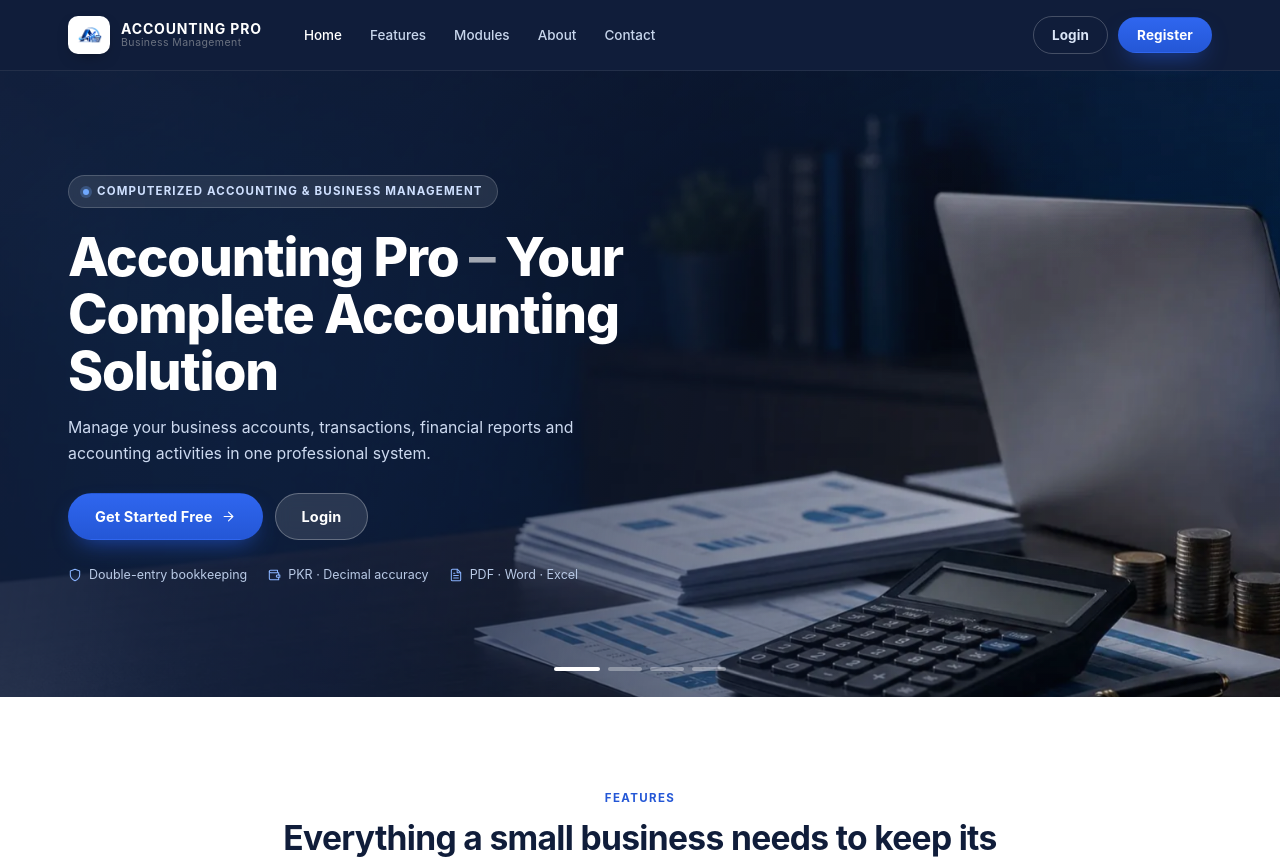
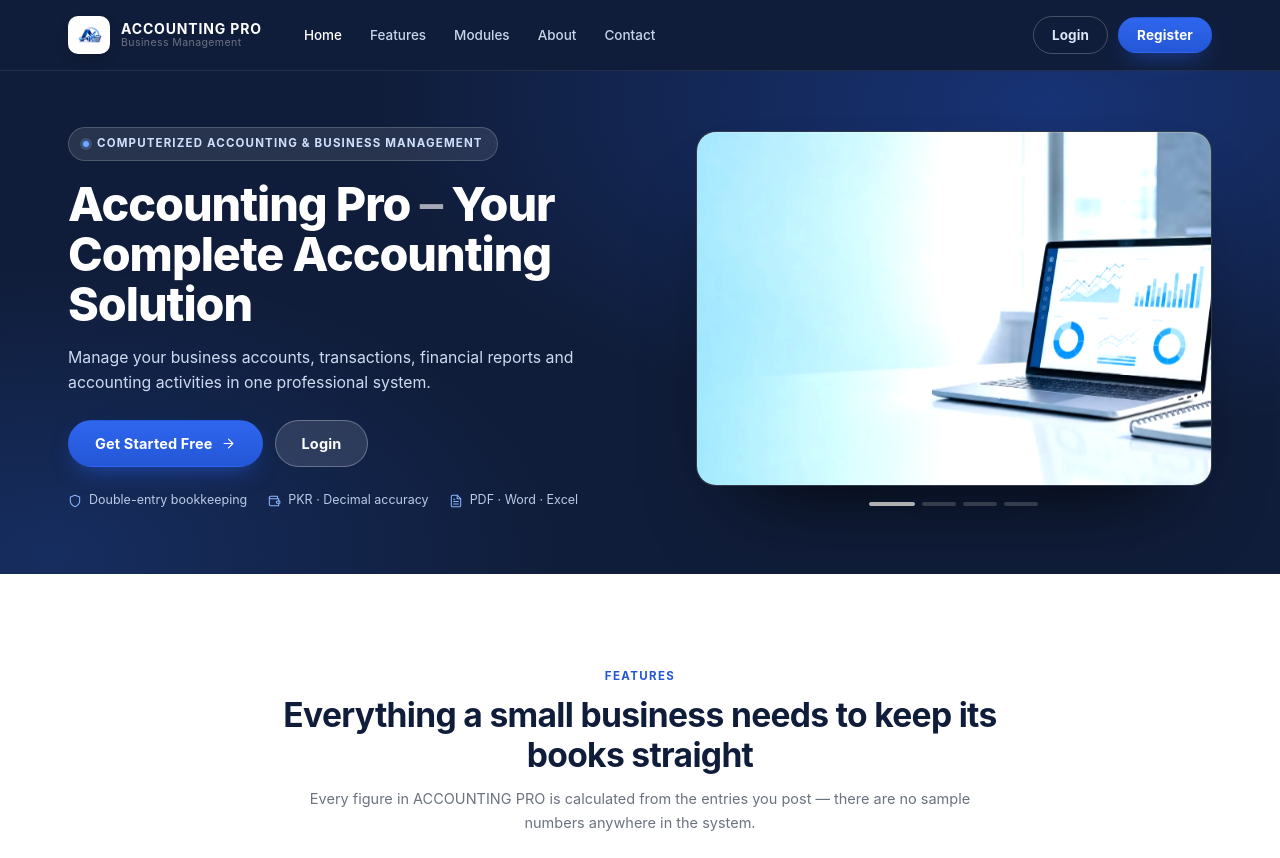
Before and after one commit to muzamiliqbal0393-png/accounting-pro3, a Flask app: page / in a window 1280 px wide. Shown: the top 858 px of the page. Run offline with Flask 3, Linux system fonts and the light colour scheme; some libraries are stand-ins or nearby versions.

Commit message:
Professional split hero: photo fully visible beside the copy, brighter opener, cleaner spacing

```diff
--- a/static/css/home.css
+++ b/static/css/home.css
@@ -410,3 +410,88 @@
 @media (min-width: 1600px) {
   .hero { min-height: 720px; }
 }
+
+/* ==========================================================================
+   PROFESSIONAL SPLIT HERO  (image fully visible next to the copy)
+   Appended last so it wins over the earlier full-bleed rules.
+   ========================================================================== */
+.hero.hero-split {
+  min-height: 0;
+  align-items: stretch;
+  display: block;
+  background:
+    radial-gradient(1050px 520px at 82% 6%, rgba(36, 87, 214, .38), transparent 64%),
+    radial-gradient(820px 460px at 4% 96%, rgba(46, 110, 246, .20), transparent 62%),
+    #101D3A;
+  padding: clamp(36px, 4.4vw, 66px) 0 clamp(44px, 5vw, 76px);
+}
+.hero-split .hero-inner {
+  display: grid;
+  grid-template-columns: minmax(0, 1.04fr) minmax(0, .96fr);
+  align-items: center;
+  gap: clamp(26px, 3.6vw, 58px);
+  max-width: 1200px;
+  margin: 0 auto;
+  padding: 0 clamp(16px, 4vw, 28px);
+}
+.hero-split .hero-copy { max-width: 620px; }
+.hero-split .hero-eyebrow { margin-bottom: 18px; }
+.hero-split .hero-desc { margin-bottom: 24px; }
+.hero-split .hero-actions { margin-bottom: 24px; }
+
+.hero-split .hero-visual { position: relative; }
+.hero-frame {
+  position: relative;
+  aspect-ratio: 16 / 11;
+  border-radius: 20px;
+  overflow: hidden;
+  background: #0a1428;
+  border: 1px solid rgba(255, 255, 255, .16);
+  box-shadow:
+    0 46px 90px -46px rgba(0, 0, 0, .9),
+    0 0 0 1px rgba(255, 255, 255, .05) inset;
+}
+.hero-frame::after {
+  content: "";
+  position: absolute; inset: 0; pointer-events: none;
+  border-radius: inherit;
+  box-shadow: inset 0 1px 0 rgba(255, 255, 255, .18);
+}
+.hero-split .hero-slides { position: absolute; inset: 0; z-index: 0; }
+.hero-split .hero-slide img { object-position: center; }
+.hero-split .hero-dots {
+  position: static; transform: none; left: auto; bottom: auto;
+  justify-content: center; margin-top: 16px; gap: 7px;
+}
+.hero-split .hero-dots button { background: rgba(255, 255, 255, .26); }
+.hero-split .hero-dots button.is-active { background: #fff; }
+
+/* a soft accent behind the frame so it feels lit, not pasted on */
+.hero-split .hero-visual::before {
+  content: "";
+  position: absolute; inset: -14% -10% -18% -6%;
+  background: radial-gradient(closest-side, rgba(70, 130, 255, .28), transparent 72%);
+  filter: blur(18px);
+  z-index: -1;
+}
+
+@media (max-width: 991.98px) {
+  .hero-split .hero-inner { grid-template-columns: 1fr; gap: 24px; }
+  .hero-split .hero-copy { max-width: none; }
+  .hero-frame { aspect-ratio: 16 / 10; border-radius: 16px; }
+  .hero-split .hero-dots { margin-top: 14px; }
+}
+
+@media (max-width: 767.98px) {
+  .hero.hero-split { min-height: 0; padding: 26px 0 40px; }
+  .hero-split .hero-inner { padding-top: 0; padding-bottom: 0; }
+  .hero-frame { aspect-ratio: 16 / 10; }
+}
+
+/* hero polish: the chosen photographs are night-time desk shots — lift them so
+   they read as crisp product imagery instead of a dark rectangle */
+.hero-split .hero-slide img {
+  filter: brightness(1.16) saturate(1.06) contrast(1.02);
+}
+.hero-split h1 { font-size: clamp(1.95rem, 1.2rem + 2.15vw, 3rem); }
+.hero-split .hero-inner { grid-template-columns: minmax(0, 1.06fr) minmax(0, .94fr); }
--- a/templates/home.html
+++ b/templates/home.html
@@ -5,35 +5,7 @@
 {% block home_content %}
 
 <!-- ============================== HERO ============================== -->
-<section class="hero" id="home" aria-label="Introduction">
-  <div class="hero-slides" id="heroSlides" aria-hidden="true">
-    <div class="hero-slide is-active">
-      <picture>
-        <source type="image/webp" srcset="{{ url_for('static', filename='images/home/hero-1.webp') }}">
-        <img src="{{ url_for('static', filename='images/home/hero-1.jpg') }}" alt="" width="1672" height="941" fetchpriority="high">
-      </picture>
-    </div>
-    <div class="hero-slide">
-      <picture>
-        <source type="image/webp" srcset="{{ url_for('static', filename='images/home/hero-2.webp') }}">
-        <img src="{{ url_for('static', filename='images/home/hero-2.jpg') }}" alt="" width="1672" height="941" loading="lazy">
-      </picture>
-    </div>
-    <div class="hero-slide">
-      <picture>
-        <source type="image/webp" srcset="{{ url_for('static', filename='images/home/hero-3.webp') }}">
-        <img src="{{ url_for('static', filename='images/home/hero-3.jpg') }}" alt="" width="1672" height="941" loading="lazy">
-      </picture>
-    </div>
-    <div class="hero-slide">
-      <picture>
-        <source type="image/webp" srcset="{{ url_for('static', filename='images/home/hero-4.webp') }}">
-        <img src="{{ url_for('static', filename='images/home/hero-4.jpg') }}" alt="" width="1672" height="941" loading="lazy">
-      </picture>
-    </div>
-  </div>
-  <div class="hero-overlay" aria-hidden="true"></div>
-
+<section class="hero hero-split" id="home" aria-label="Introduction">
   <div class="hero-inner">
     <div class="hero-copy">
       <span class="hero-eyebrow"><span class="dot"></span> Computerized Accounting &amp; Business Management</span>
@@ -54,13 +26,41 @@
         <li>{{ icon('file-text') }} PDF · Word · Excel</li>
       </ul>
     </div>
-  </div>
 
-  <div class="hero-dots" id="heroDots" role="tablist" aria-label="Hero background images">
-    <button type="button" class="is-active" role="tab" aria-selected="true" aria-label="Show image 1"></button>
-    <button type="button" role="tab" aria-selected="false" aria-label="Show image 2"></button>
-    <button type="button" role="tab" aria-selected="false" aria-label="Show image 3"></button>
-    <button type="button" role="tab" aria-selected="false" aria-label="Show image 4"></button>
+    <div class="hero-visual">
+      <div class="hero-frame">
+      <div class="hero-slide is-active">
+        <picture>
+          <source type="image/webp" srcset="{{ url_for('static', filename='images/home/hero-2.webp') }}">
+          <img src="{{ url_for('static', filename='images/home/hero-2.jpg') }}" alt="" width="1672" height="941" fetchpriority="high">
+        </picture>
+      </div>
+      <div class="hero-slide">
+        <picture>
+          <source type="image/webp" srcset="{{ url_for('static', filename='images/home/hero-4.webp') }}">
+          <img src="{{ url_for('static', filename='images/home/hero-4.jpg') }}" alt="" width="1672" height="941" loading="lazy">
+        </picture>
+      </div>
+      <div class="hero-slide">
+        <picture>
+          <source type="image/webp" srcset="{{ url_for('static', filename='images/home/hero-1.webp') }}">
+          <img src="{{ url_for('static', filename='images/home/hero-1.jpg') }}" alt="" width="1672" height="941">
+        </picture>
+      </div>
+      <div class="hero-slide">
+        <picture>
+          <source type="image/webp" srcset="{{ url_for('static', filename='images/home/hero-3.webp') }}">
+          <img src="{{ url_for('static', filename='images/home/hero-3.jpg') }}" alt="" width="1672" height="941" loading="lazy">
+        </picture>
+      </div>
+      </div>
+      <div class="hero-dots" id="heroDots" role="tablist" aria-label="Hero images">
+        <button type="button" class="is-active" role="tab" aria-selected="true" aria-label="Show image 1"></button>
+        <button type="button" role="tab" aria-selected="false" aria-label="Show image 2"></button>
+        <button type="button" role="tab" aria-selected="false" aria-label="Show image 3"></button>
+        <button type="button" role="tab" aria-selected="false" aria-label="Show image 4"></button>
+      </div>
+    </div>
   </div>
 </section>
 
```
